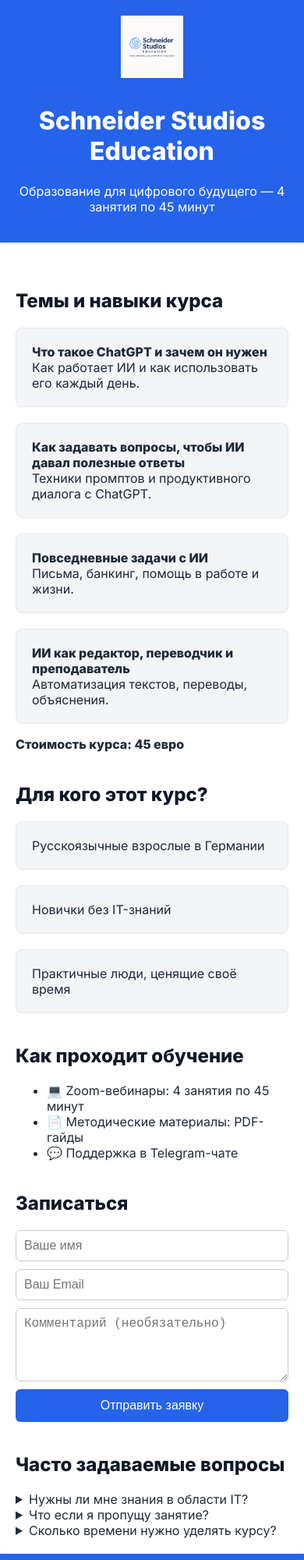
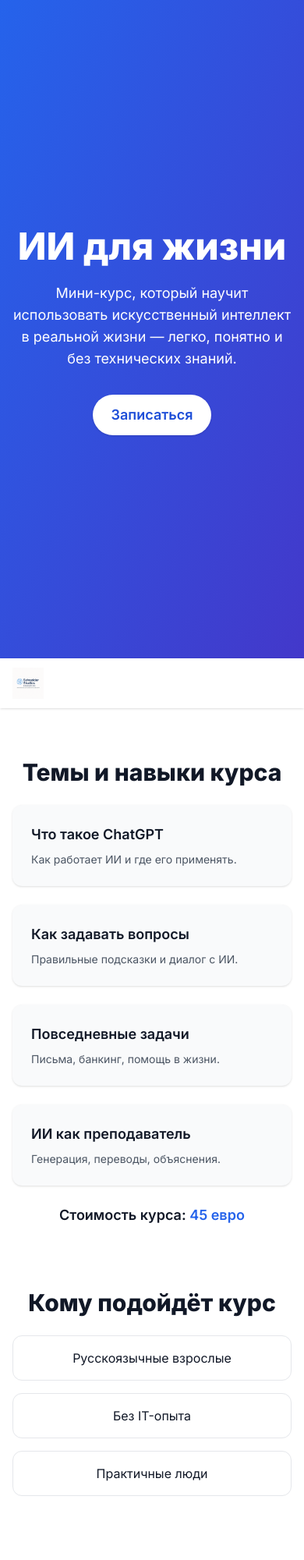
Before and after one commit to SchneiderStudios/ai-course, a plain HTML site: page index.html in a window 390 px wide. Shown: the top 2000 px of the page at 78% size. Drawn offline with nearby package versions, Linux system fonts and the light colour scheme.

Commit message:
Add files via upload

```diff
--- a/index.html
+++ b/index.html
@@ -5,88 +5,117 @@
   <meta charset="UTF-8" />
   <meta name="viewport" content="width=device-width, initial-scale=1.0" />
   <title>ИИ для жизни — Schneider Studios Education</title>
-  <link rel="icon" href="favicon.png" />
   <link href="https://fonts.googleapis.com/css2?family=Inter:wght@400;600;800&display=swap" rel="stylesheet">
-  <style>
-    body { margin: 0; font-family: 'Inter', sans-serif; background: #f9fafb; color: #1f2937; }
-    header, footer { background: #2563eb; color: white; text-align: center; padding: 20px; }
-    header img { height: 80px; margin-bottom: 10px; }
-    nav a { color: white; margin: 0 10px; text-decoration: none; font-weight: 600; }
-    main { max-width: 960px; margin: auto; padding: 20px; background: white; border-radius: 8px; }
-    h2 { margin-top: 40px; color: #111827; }
-    .grid { display: grid; gap: 20px; grid-template-columns: repeat(auto-fit, minmax(250px, 1fr)); }
-    .card { background: #f3f4f6; padding: 20px; border-radius: 8px; border: 1px solid #e5e7eb; }
-    form { max-width: 400px; margin: 20px auto; display: flex; flex-direction: column; gap: 10px; }
-    input, textarea { padding: 10px; font-size: 1rem; border: 1px solid #ccc; border-radius: 6px; }
-    button { background: #2563eb; color: white; border: none; padding: 12px; border-radius: 6px; font-size: 1rem; cursor: pointer; }
-    .cta { background: #10b981; color: white; padding: 10px 20px; border-radius: 6px; text-decoration: none; font-weight: 600; display: inline-block; margin: 10px 10px 0 0; }
-  </style>
+  <script src="https://cdn.tailwindcss.com"></script>
+  <style>html { scroll-behavior: smooth; }</style>
 </head>
-<body>
+<body class="bg-white text-gray-900 font-[Inter]">
 
-<header>
-  <img src="logo.png" alt="Schneider Studios" />
-  <h1>Schneider Studios Education</h1>
-  <p>Образование для цифрового будущего — 4 занятия по 45 минут</p>
+<!-- HERO -->
+<section class="relative h-screen bg-gradient-to-br from-blue-600 to-indigo-700 text-white flex flex-col items-center justify-center text-center px-4">
+  <h1 class="text-5xl font-bold leading-tight">ИИ для жизни</h1>
+  <p class="mt-4 text-lg max-w-xl">Мини-курс, который научит использовать искусственный интеллект в реальной жизни — легко, понятно и без технических знаний.</p>
+  <a href="#signup" class="mt-8 bg-white text-blue-700 px-6 py-3 rounded-full text-lg font-semibold shadow hover:bg-gray-100">Записаться</a>
+</section>
+
+<!-- NAV -->
+<header class="sticky top-0 z-50 bg-white shadow text-sm text-gray-700">
+  <div class="max-w-6xl mx-auto px-4 py-3 flex justify-between items-center">
+    <img src="logo.png" alt="Logo" class="h-10">
+    <nav class="space-x-6 hidden md:flex">
+      <a href="#topics" class="hover:text-blue-600">О курсе</a>
+      <a href="#audience" class="hover:text-blue-600">Для кого</a>
+      <a href="#format" class="hover:text-blue-600">Формат</a>
+      <a href="#reviews" class="hover:text-blue-600">Отзывы</a>
+      <a href="#faq" class="hover:text-blue-600">FAQ</a>
+      <a href="#signup" class="hover:text-blue-600">Запись</a>
+    </nav>
+  </div>
 </header>
 
-<main>
-  <section id="topics">
-    <h2>Темы и навыки курса</h2>
-    <div class="grid">
-      <div class="card"><strong>Что такое ChatGPT и зачем он нужен</strong><br>Как работает ИИ и как использовать его каждый день.</div>
-      <div class="card"><strong>Как задавать вопросы, чтобы ИИ давал полезные ответы</strong><br>Техники промптов и продуктивного диалога с ChatGPT.</div>
-      <div class="card"><strong>Повседневные задачи с ИИ</strong><br>Письма, банкинг, помощь в работе и жизни.</div>
-      <div class="card"><strong>ИИ как редактор, переводчик и преподаватель</strong><br>Автоматизация текстов, переводы, объяснения.</div>
+<main class="max-w-5xl mx-auto px-4 py-16">
+  <section id="topics" class="mb-20">
+    <h2 class="text-3xl font-bold mb-6 text-center">Темы и навыки курса</h2>
+    <div class="grid md:grid-cols-2 gap-6">
+      <div class="bg-gray-50 p-6 rounded-xl shadow hover:shadow-md transition">
+        <h3 class="font-semibold text-lg">Что такое ChatGPT</h3>
+        <p class="text-sm mt-2 text-gray-600">Как работает ИИ и где его применять.</p>
+      </div>
+      <div class="bg-gray-50 p-6 rounded-xl shadow hover:shadow-md transition">
+        <h3 class="font-semibold text-lg">Как задавать вопросы</h3>
+        <p class="text-sm mt-2 text-gray-600">Правильные подсказки и диалог с ИИ.</p>
+      </div>
+      <div class="bg-gray-50 p-6 rounded-xl shadow hover:shadow-md transition">
+        <h3 class="font-semibold text-lg">Повседневные задачи</h3>
+        <p class="text-sm mt-2 text-gray-600">Письма, банкинг, помощь в жизни.</p>
+      </div>
+      <div class="bg-gray-50 p-6 rounded-xl shadow hover:shadow-md transition">
+        <h3 class="font-semibold text-lg">ИИ как преподаватель</h3>
+        <p class="text-sm mt-2 text-gray-600">Генерация, переводы, объяснения.</p>
+      </div>
     </div>
-    <p><strong>Стоимость курса: 45 евро</strong></p>
+    <p class="mt-6 text-center font-semibold text-lg">Стоимость курса: <span class="text-blue-600">45 евро</span></p>
   </section>
 
-  <section id="audience">
-    <h2>Для кого этот курс?</h2>
-    <div class="grid">
-      <div class="card">Русскоязычные взрослые в Германии</div>
-      <div class="card">Новички без IT-знаний</div>
-      <div class="card">Практичные люди, ценящие своё время</div>
+  <section id="audience" class="mb-20">
+    <h2 class="text-3xl font-bold mb-6 text-center">Кому подойдёт курс</h2>
+    <div class="grid md:grid-cols-3 gap-4 text-center">
+      <div class="bg-white border p-4 rounded-xl">Русскоязычные взрослые</div>
+      <div class="bg-white border p-4 rounded-xl">Без IT-опыта</div>
+      <div class="bg-white border p-4 rounded-xl">Практичные люди</div>
     </div>
   </section>
 
-  <section id="format">
-    <h2>Как проходит обучение</h2>
-    <ul>
-      <li>💻 Zoom-вебинары: 4 занятия по 45 минут</li>
-      <li>📄 Методические материалы: PDF-гайды</li>
+  <section id="format" class="mb-20">
+    <h2 class="text-3xl font-bold mb-6 text-center">Формат обучения</h2>
+    <ul class="space-y-3 text-center text-gray-700">
+      <li>💻 4 Zoom-вебинара по 45 минут</li>
+      <li>📄 PDF-гайды и примеры</li>
       <li>💬 Поддержка в Telegram-чате</li>
     </ul>
   </section>
 
-  <section>
-    <h2>Записаться</h2>
-    <form id="tg-form">
-      <input name="name" type="text" placeholder="Ваше имя" required>
-      <input name="email" type="email" placeholder="Ваш Email" required>
-      <textarea name="message" placeholder="Комментарий (необязательно)" rows="4"></textarea>
-      <button type="submit">Отправить заявку</button>
-    </form>
-    <p id="success" style="text-align:center; color: green; font-weight: bold;"></p>
+  <section id="reviews" class="mb-20">
+    <h2 class="text-3xl font-bold mb-6 text-center">Отзывы участников</h2>
+    <div class="grid md:grid-cols-3 gap-6 text-sm text-gray-700">
+      <div class="bg-gray-50 p-4 rounded-xl shadow">
+        <p>«Я боялась технологий, но теперь каждый день использую ChatGPT! Спасибо за понятный курс!»</p>
+        <p class="mt-2 font-semibold text-right">— Ольга, Берлин</p>
+      </div>
+      <div class="bg-gray-50 p-4 rounded-xl shadow">
+        <p>«Это было просто, интересно и очень полезно. Особенно понравилось про переводы и шаблоны писем!»</p>
+        <p class="mt-2 font-semibold text-right">— Андрей, Гамбург</p>
+      </div>
+      <div class="bg-gray-50 p-4 rounded-xl shadow">
+        <p>«Отличная подача и поддержка! Даже мой муж заинтересовался и теперь записался!»</p>
+        <p class="mt-2 font-semibold text-right">— Ирина, Мюнхен</p>
+      </div>
+    </div>
   </section>
 
-  <section id="faq">
-    <h2>Часто задаваемые вопросы</h2>
-    <details><summary>Нужны ли мне знания в области IT?</summary>
-      <p>Абсолютно нет! Курс разработан для людей без технического опыта. Всё объясняется простым языком.</p>
-    </details>
-    <details><summary>Что если я пропущу занятие?</summary>
-      <p>Вы получите запись. Можно задать вопрос в Telegram-чате.</p>
-    </details>
-    <details><summary>Сколько времени нужно уделять курсу?</summary>
-      <p>4 модуля по 45 минут + 30–60 минут практики в неделю. Удобно даже для занятых людей.</p>
-    </details>
+  <section id="faq" class="mb-20">
+    <h2 class="text-3xl font-bold mb-6 text-center">FAQ</h2>
+    <div class="space-y-4 max-w-2xl mx-auto">
+      <details class="bg-gray-100 p-4 rounded"><summary class="font-semibold cursor-pointer">Нужны ли знания в IT?</summary><p class="mt-2">Нет, всё объясняется простым языком.</p></details>
+      <details class="bg-gray-100 p-4 rounded"><summary class="font-semibold cursor-pointer">Что если пропущу занятие?</summary><p class="mt-2">Будет запись, материалы и поддержка.</p></details>
+      <details class="bg-gray-100 p-4 rounded"><summary class="font-semibold cursor-pointer">Сколько занимает курс?</summary><p class="mt-2">4 занятия по 45 минут + практика по желанию.</p></details>
+    </div>
+  </section>
+
+  <section id="signup" class="mb-20">
+    <h2 class="text-3xl font-bold mb-6 text-center">Записаться</h2>
+    <form id="tg-form" class="max-w-md mx-auto space-y-4">
+      <input name="name" type="text" placeholder="Имя" required class="w-full border p-3 rounded">
+      <input name="email" type="email" placeholder="Email" required class="w-full border p-3 rounded">
+      <textarea name="message" placeholder="Комментарий (необязательно)" rows="4" class="w-full border p-3 rounded"></textarea>
+      <button type="submit" class="w-full bg-blue-600 text-white py-3 rounded hover:bg-blue-700">Отправить</button>
+      <p id="success" class="text-green-600 font-semibold text-center"></p>
+    </form>
   </section>
 </main>
 
-<footer>
-  © 2025 Schneider Studios Education — ishneider@icloud.com
+<footer class="bg-gray-900 text-white text-center text-sm py-6">
+  © 2025 Schneider Studios — <a href="mailto:ishneider@icloud.com" class="underline">ishneider@icloud.com</a>
 </footer>
 
 <script>
@@ -102,10 +131,10 @@
   fetch(url)
     .then(res => {
       document.getElementById('success').innerText = 'Заявка отправлена!';
-      document.getElementById('tg-form').reset();
+      this.reset();
     })
     .catch(err => {
-      document.getElementById('success').innerText = 'Ошибка отправки 😢';
+      document.getElementById('success').innerText = 'Ошибка отправки';
     });
 });
 </script>
```
